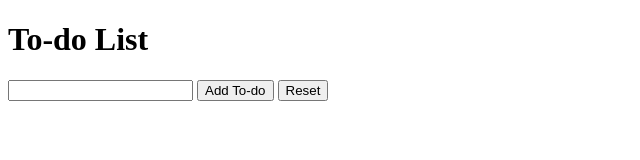
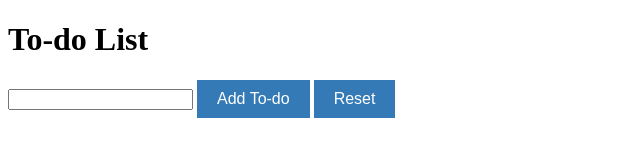
Before and after one commit to leonshiyan/dom-todo-lab, a plain HTML site: page index.html in a window 1280 px wide. Shown: the whole page, without its empty margins (0-640 px from the left). Drawn offline with Linux system fonts and the light colour scheme.

Commit message:
add button style

```diff
--- /dev/null
+++ b/css/style.css
@@ -0,0 +1,20 @@
+/*
+Nice looking code generated by chatGPT
+Only for testing purpose(for fun)
+*/
+button {
+  color: #fff; /* This sets the text color of the button */
+  background-color: #337ab7; /* This sets the background color of the button */
+  border: none; /* This removes the default border around the button */
+  padding: 10px 20px; /* This adds some padding to the button */
+  font-size: 16px; /* This sets the font size of the text inside the button */
+  cursor: pointer; /* This adds a cursor to the button to indicate it's clickable */
+}
+
+button:hover {
+  background-color: #286090; /* This changes the background color of the button when the user hovers over it */
+}
+
+button:active {
+  background-color: #204d74; /* This changes the background color of the button when it is clicked */
+}
--- a/index.html
+++ b/index.html
@@ -5,6 +5,7 @@
   <meta http-equiv="X-UA-Compatible" content="IE=edge">
   <meta name="viewport" content="width=device-width, initial-scale=1.0">
   <script defer src="./js/app.js"></script>
+  <link rel="stylesheet" href="./css/style.css">
   <title>DOM To-do Lab</title>
 </head>
 <body>
```
